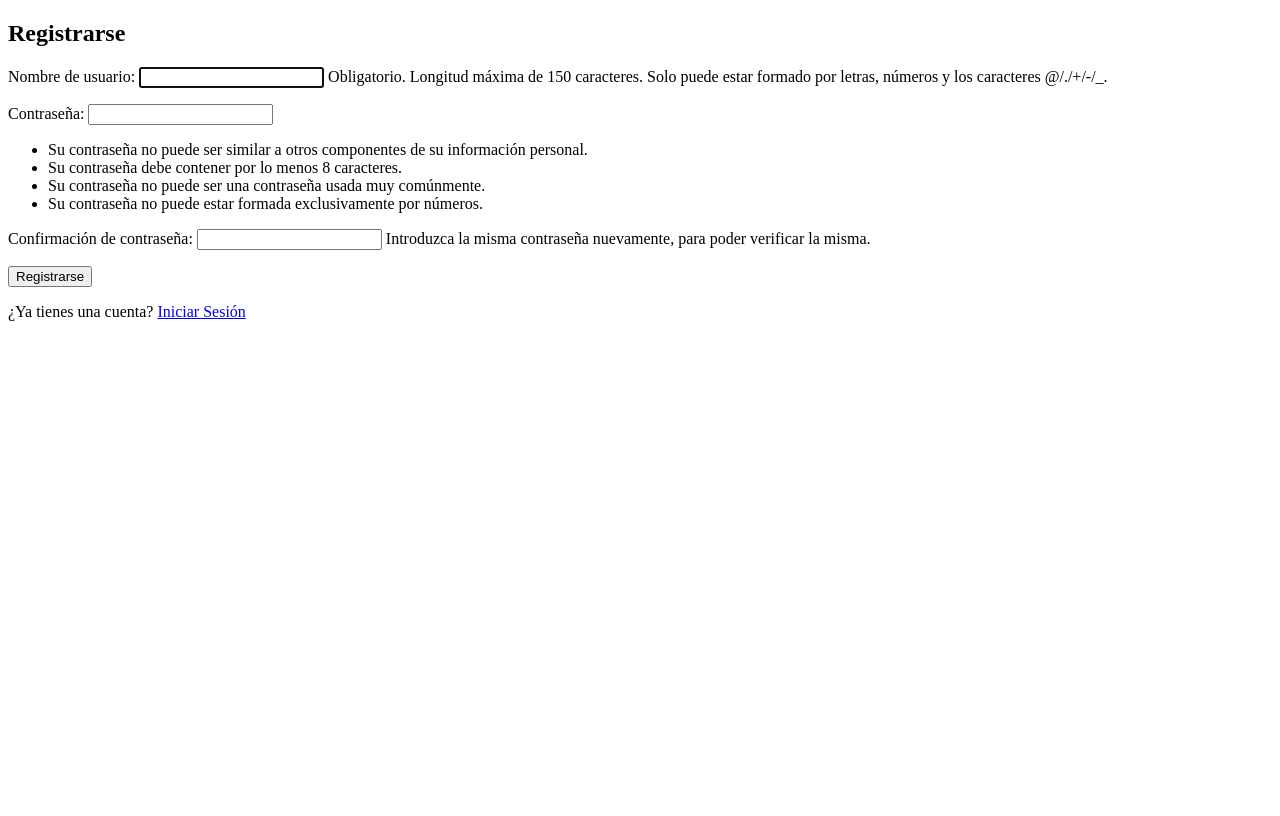
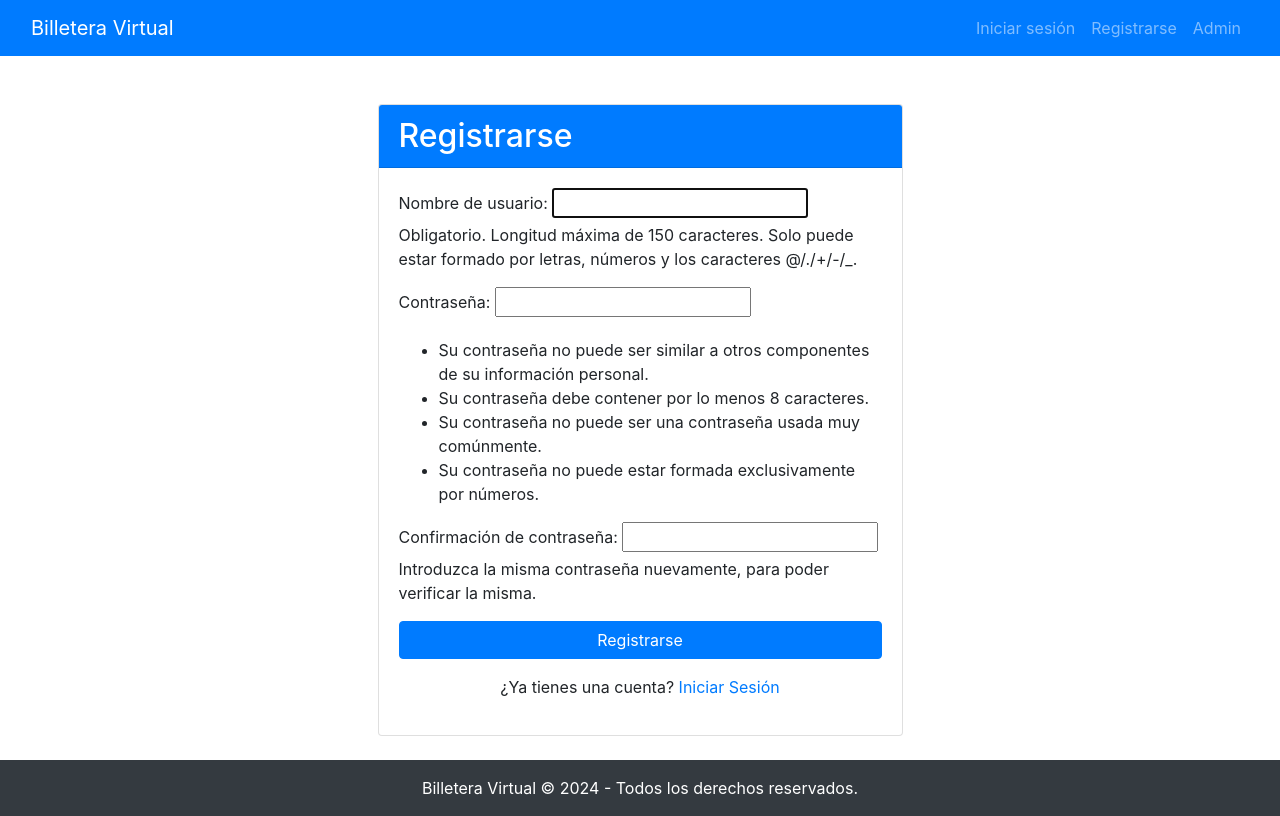
Before and after one commit to Ontos-2021/billetera, a Django app: a page that uses billetera/gastos/templates/gastos/registro.html in a window 1280 px wide. Before the commit the page ends 321 px from the top, so only its background shows below. Run offline with Django 4.2, Linux system fonts and the light colour scheme; some libraries are stand-ins or nearby versions.

Commit message:
Actualice templates de base, login, perfil_usuario y registro.

```diff
--- a/billetera/gastos/templates/gastos/registro.html
+++ b/billetera/gastos/templates/gastos/registro.html
@@ -1,17 +1,26 @@
-<!DOCTYPE html>
-<html lang="es">
-<head>
-    <meta charset="UTF-8">
-    <meta name="viewport" content="width=device-width, initial-scale=1.0">
-    <title>Registro de Usuario</title>
-</head>
-<body>
-    <h2>Registrarse</h2>
-    <form method="post">
-        {% csrf_token %}
-        {{ form.as_p }}
-        <button type="submit">Registrarse</button>
-    </form>
-    <p>¿Ya tienes una cuenta? <a href="{% url 'login' %}">Iniciar Sesión</a></p>
-</body>
-</html>
+{% extends "base.html" %}
+{% load static %}
+{% block title %}Registro de Usuario{% endblock %}
+{% block content %}
+
+<div class="container mt-5">
+    <div class="row justify-content-center">
+        <div class="col-md-6">
+            <div class="card">
+                <div class="card-header bg-primary text-white">
+                    <h2 class="mb-0">Registrarse</h2>
+                </div>
+                <div class="card-body">
+                    <form method="post">
+                        {% csrf_token %}
+                        {{ form.as_p }}
+                        <button type="submit" class="btn btn-primary w-100">Registrarse</button>
+                    </form>
+                    <p class="mt-3 text-center">¿Ya tienes una cuenta? <a href="{% url 'login' %}">Iniciar Sesión</a></p>
+                </div>
+            </div>
+        </div>
+    </div>
+</div>
+
+{% endblock %}
--- a/billetera/templates/base.html
+++ b/billetera/templates/base.html
@@ -5,19 +5,21 @@
 <head>
     <meta charset="UTF-8">
     <meta name="viewport" content="width=device-width, initial-scale=1.0">
-    <title>{% block title %}{% endblock %}</title>
+    <title>{% block title %}Billetera Virtual{% endblock %}</title>
 
-    <!-- Agrega el enlace al archivo CSS de Bootstrap -->
+    <!-- Bootstrap CSS -->
     <link rel="stylesheet" href="https://maxcdn.bootstrapcdn.com/bootstrap/4.5.2/css/bootstrap.min.css">
 
-    <!-- Agrega tu archivo CSS personalizado -->
+    <!-- Custom CSS -->
     <link rel="stylesheet" type="text/css" href="{% static 'css/style.css' %}">
+
+    {% block extra_css %}{% endblock %}  <!-- Bloque para incluir CSS adicional en páginas específicas -->
 </head>
 <body>
     <header>
         <nav class="navbar navbar-expand-lg navbar-dark bg-primary">
             <div class="container-fluid">
-                <a class="navbar-brand" href="#">Billetera Virtual</a>
+                <a class="navbar-brand" href="{% url 'inicio_usuarios' %}">Billetera Virtual</a>
                 <button class="navbar-toggler" type="button" data-toggle="collapse" data-target="#navbarNav" aria-controls="navbarNav" aria-expanded="false" aria-label="Toggle navigation">
                     <span class="navbar-toggler-icon"></span>
                 </button>
@@ -29,12 +31,22 @@
                                     Bienvenido, {{ user.username }}
                                 </span>
                             </li>
+                            <li class="nav-item">
+                                <a class="nav-link" href="{% url 'perfil_usuario' %}">Perfil</a>
+                            </li>
+                            <li class="nav-item">
+                                <a class="nav-link" href="{% url 'logout' %}">Cerrar sesión</a>
+                            </li>
+                        {% else %}
+                            <li class="nav-item">
+                                <a class="nav-link" href="{% url 'login' %}">Iniciar sesión</a>
+                            </li>
+                            <li class="nav-item">
+                                <a class="nav-link" href="{% url 'registro' %}">Registrarse</a>
+                            </li>
                         {% endif %}
                         <li class="nav-item">
                             <a class="nav-link" href="{% url 'admin:index' %}">Admin</a>
-                        </li>
-                        <li class="nav-item">
-                            <a class="nav-link" href="{% url 'logout' %}">Cerrar sesión</a>
                         </li>
                     </ul>
                 </div>
@@ -42,15 +54,19 @@
         </nav>
     </header>
 
-    {% block content %}{% endblock %}
+    <main class="container mt-4">
+        {% block content %}{% endblock %}
+    </main>
 
-    <footer class="bg-dark text-white text-center py-3">
-        <p class="mb-0">¡Gracias por utilizar nuestra billetera virtual!</p>
+    <footer class="bg-dark text-white text-center py-3 mt-4">
+        <p class="mb-0">Billetera Virtual &copy; 2024 - Todos los derechos reservados.</p>
     </footer>
 
-    <!-- Agrega los archivos JavaScript de Bootstrap (jQuery y Popper.js) y Bootstrap -->
+    <!-- JavaScript dependencies -->
     <script src="https://code.jquery.com/jquery-3.5.1.slim.min.js"></script>
     <script src="https://cdn.jsdelivr.net/npm/@popperjs/core@2.5.3/dist/umd/popper.min.js"></script>
     <script src="https://maxcdn.bootstrapcdn.com/bootstrap/4.5.2/js/bootstrap.min.js"></script>
+
+    {% block extra_js %}{% endblock %}  <!-- Bloque para incluir JS adicional en páginas específicas -->
 </body>
 </html>
--- a/billetera/usuarios/templates/usuarios/perfil_usuario.html
+++ b/billetera/usuarios/templates/usuarios/perfil_usuario.html
@@ -1,4 +1,5 @@
 {% extends "base.html" %}
+{% block title %}Perfil Usuario{% endblock %}
 {% block content %}
 <div class="container mt-5">
     <h2>Perfil de {{ user.username }}</h2>
```
Also changed, not shown: billetera/gastos/templates/gastos/login.html (+26 -17 lines).
